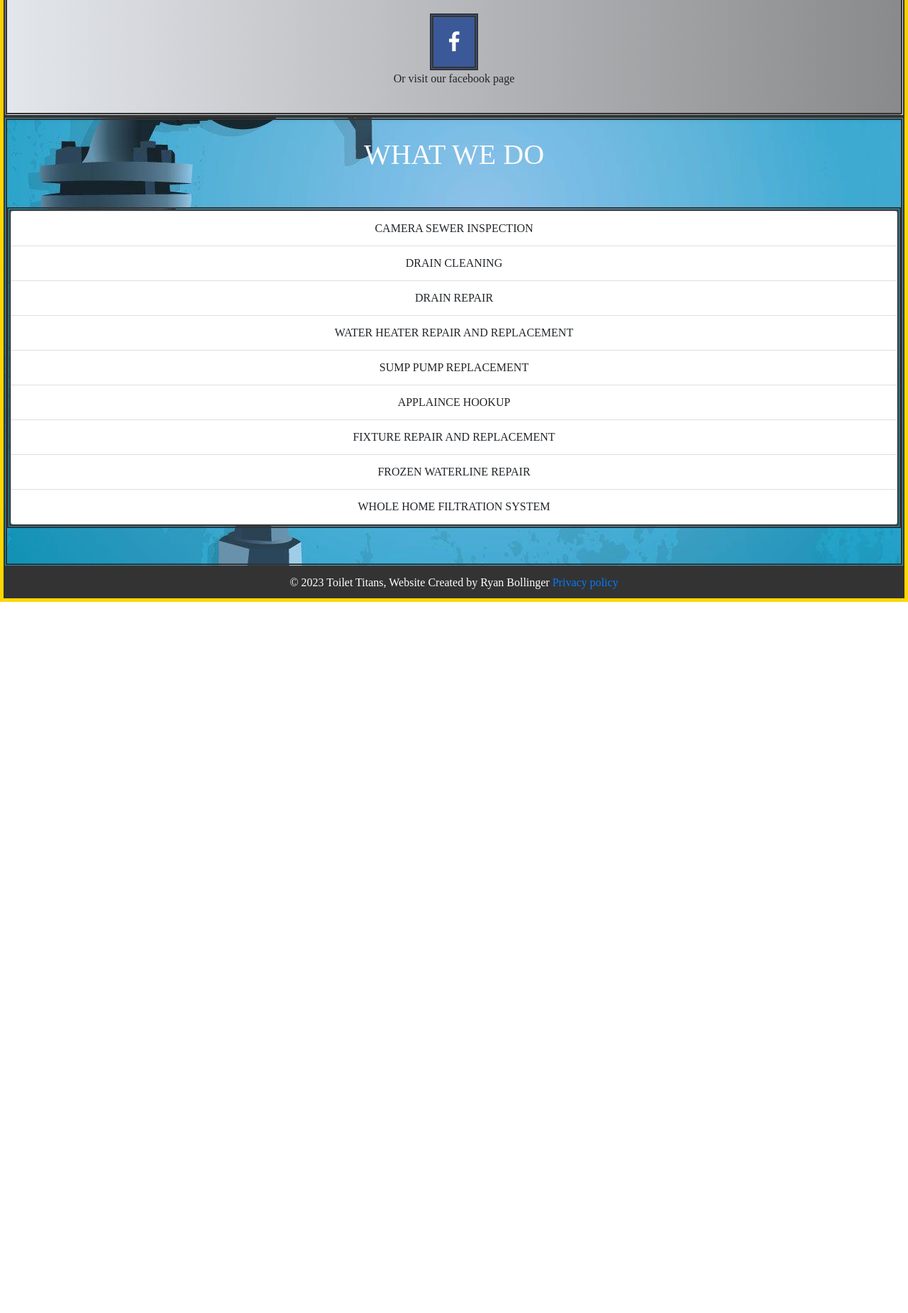
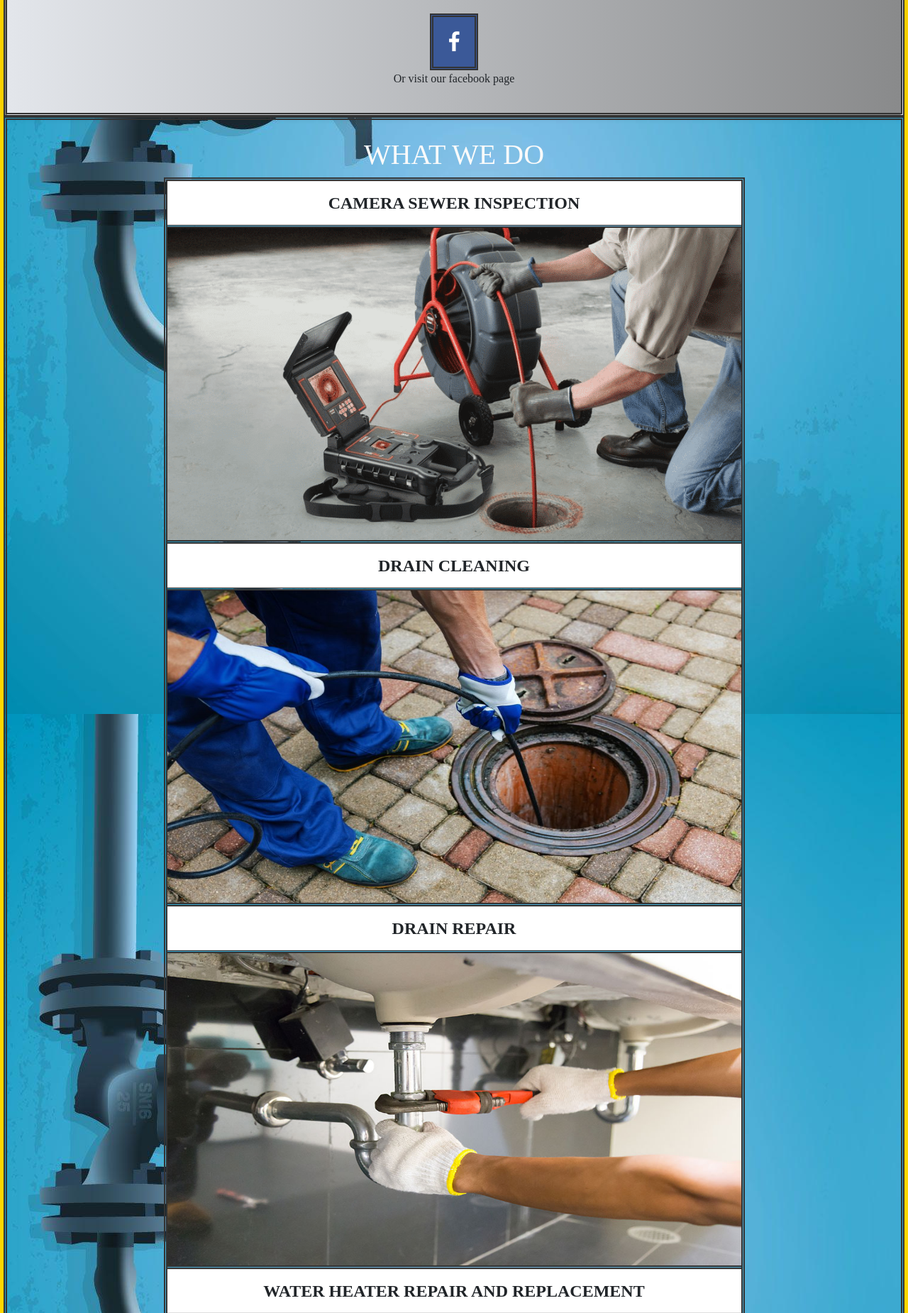
Before and after one commit to BollingerRyan/Toilet-Titans, a Flask app: page / in a window 1280 px wide. Shown: the part 434-2284 px from the top of the page at 71% size. Before the commit the page ends 1282 px from the top, so only its background shows below. Run offline with Flask 3, Linux system fonts and the light colour scheme.

Commit message:
style and text changes

```diff
--- a/flask_app/static/style.css
+++ b/flask_app/static/style.css
@@ -49,11 +49,23 @@ body {
 }
 
 .list-group {
+    font-size: x-large;
+    font-weight: bolder;
     align-content: center;
     margin-bottom: 50px;
     margin-top: 50px;
     border: 5px double #333;
     text-align: center;
+    width: 600px;
+    margin: 0 auto; /* Center the list-group horizontally */
+    width: 65%; /* Set a width for better responsiveness, adjust as needed */
+}
+
+.Listim {
+    border-top:5px double  #333;
+    border-bottom:5px double  #333;
+    height: 450px; /* Set the height as needed */
+    /* Add any other styling properties you want */
 }
 
 /* Facebook   Logo*/
@@ -80,3 +92,6 @@ body {
     text-align: center;
     padding: 10px;
 }
+body {
+    background-image: url("/static/images/wp3353895.jpg");
+}
--- a/flask_app/templates/index.html
+++ b/flask_app/templates/index.html
@@ -23,22 +23,26 @@
         </div>
     </div>
     <div class="body">
-        <style>
-            body {
-                background-image: url("/static/images/wp3353895.jpg");
-                }
-        </style>
         <h1>WHAT WE DO</h1>
-        <ul class="list-group .list-group-flush">
+        <ul class="list-group list-group-flush">
             <li class="list-group-item">CAMERA SEWER INSPECTION</li>
+            <img class="Listim" src="/static/images/camera_sewer_inspection.png" alt="">
             <li class="list-group-item">DRAIN CLEANING</li>
+            <img class="Listim" src="/static/images/Drain_Cleaning.jpg" alt="">
             <li class="list-group-item">DRAIN REPAIR</li>
+            <img class="Listim" src="/static/images/drain-repair.jpg" alt="">
             <li class="list-group-item">WATER HEATER REPAIR AND REPLACEMENT</li>
+            <img class="Listim" src="/static/images/Water_Heater.jpg" alt="">
             <li class="list-group-item">SUMP PUMP REPLACEMENT</li>
+            <img class="Listim" src="/static/images/Sump_pump.jpg" alt="">
             <li class="list-group-item">APPLAINCE HOOKUP</li>
+            <img class="Listim" src="/static/images/Appliance_Hookup.jpg" alt="">
             <li class="list-group-item">FIXTURE REPAIR AND REPLACEMENT</li>
+            <img class="Listim" src="/static/images/Fixture_Repair.jpg" alt="">
             <li class="list-group-item">FROZEN WATERLINE REPAIR</li>
+            <img class="Listim" src="/static/images/Frozen_line.jpg" alt="">
             <li class="list-group-item">WHOLE HOME FILTRATION SYSTEM</li>
+            <img class="Listim" src="/static/images/filtration-systemjpg.jpg" alt="">
         </ul>
     </div>
     <div class="footer">
```
Also changed, not shown: flask_app/static/images/Appliance_Hookup.jpg (added), flask_app/static/images/Drain_Cleaning.jpg (added), flask_app/static/images/Fixture_Repair.jpg (added), flask_app/static/images/Frozen_Line.jpg (added), flask_app/static/images/Sump_pump.jpg (added), flask_app/static/images/Water_Heater.jpg (added), flask_app/static/images/camera_sewer_inspection.png (added), flask_app/static/images/drain-repair.jpg (added), flask_app/static/images/filtration-systemjpg.jpg (added).
